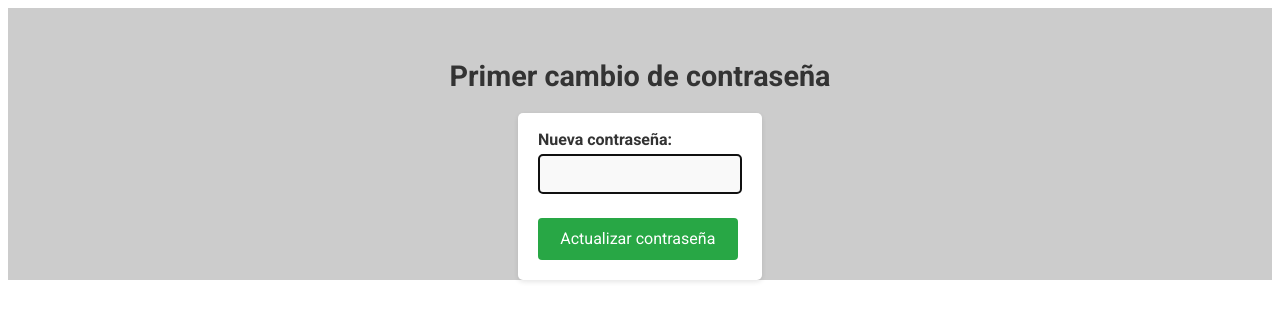
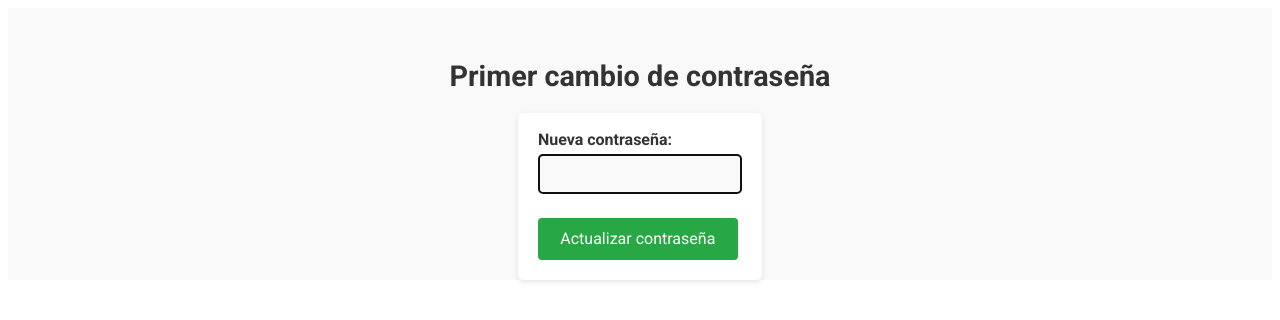
Before and after one commit to FernandoIvan10/SICA239, a React (Vite) app in the folder client/: page /SICA/primer-cambio-contrasena in a window 1280 px wide. Shown: the top 320 px of the page. Built offline with nearby package versions, Linux system fonts and the light colour scheme; sample sign-in values are in the browser's storage.

Commit message:
Se mejoró el estilo del contenedor principal

```diff
--- a/client/src/assets/styles/global.css
+++ b/client/src/assets/styles/global.css
@@ -30,6 +30,7 @@ input {
     flex-direction: row;
     width: 100%;
     height: 100%;
+    background-color: #f9f9f9;
 }
 
 .contenido-principal{
@@ -38,7 +39,7 @@ input {
     display: flex;
     flex-direction: column;
     align-items: center;
-    background-color: #CCC;
+    background-color: #f9f9f9;
 }
 
 .input-label{
```
